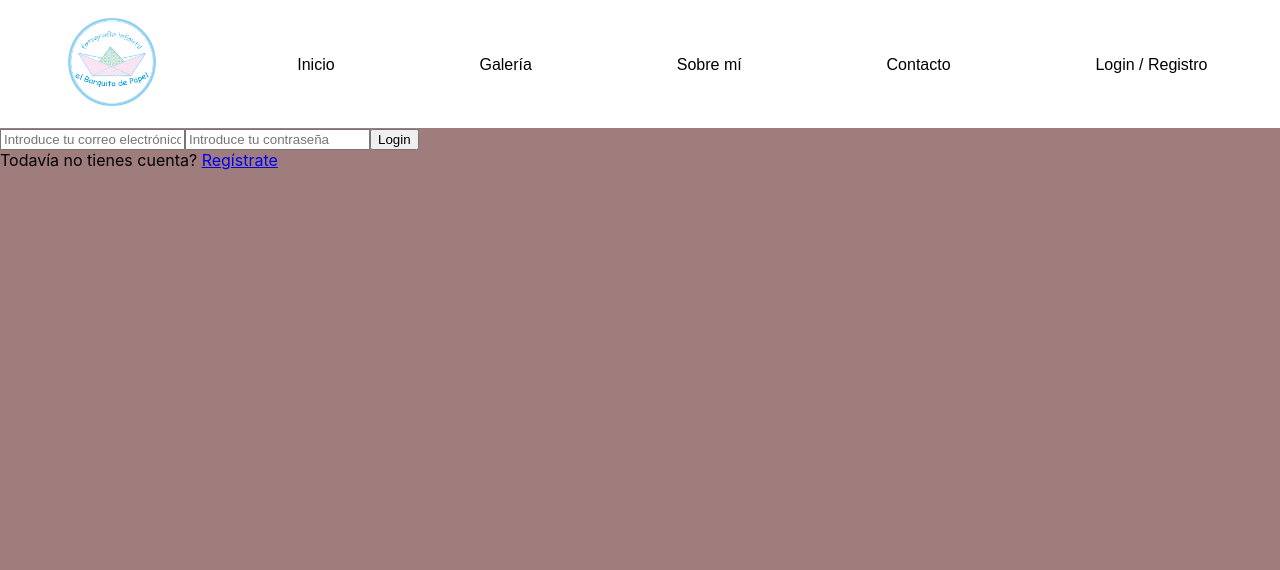
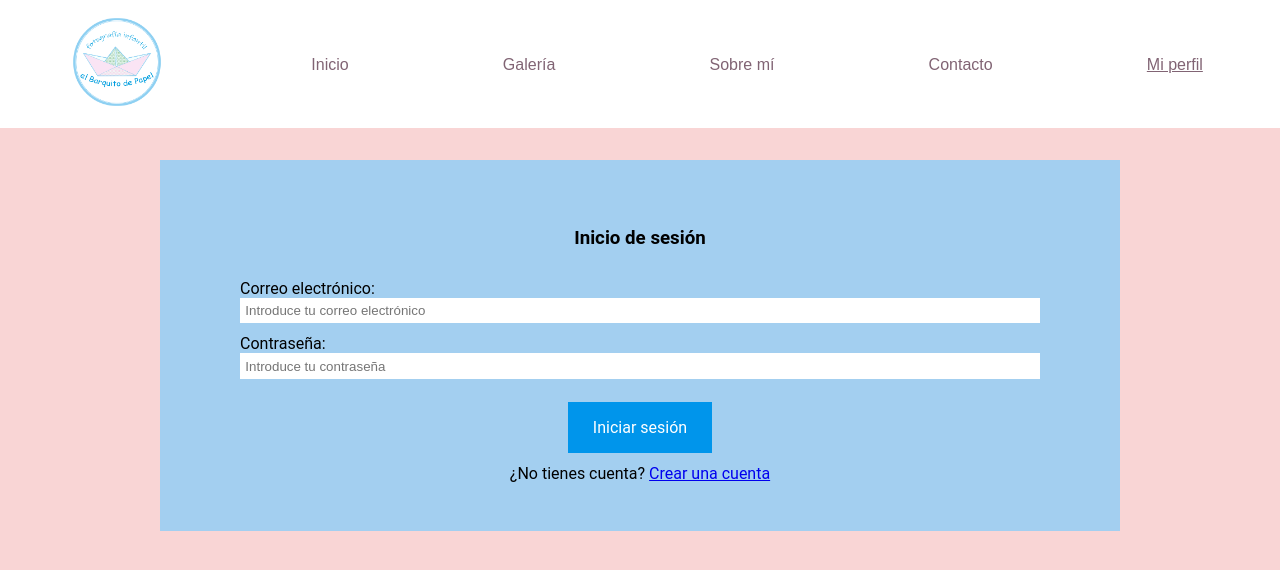
Before and after one commit to CherokiDev/webapp-photography-f, a React (Create React App) app: page /login in a window 1280 px wide. Shown: the top 570 px of the page. Built offline with nearby package versions, Linux system fonts and the light colour scheme.

Commit message:
added responsive styles to login

```diff
--- a/src/components/Header/Header.jsx
+++ b/src/components/Header/Header.jsx
@@ -26,30 +26,30 @@ const Header = (props) => {
                 </Link>
             </div>
             <div className="headerButtons">
-                <NavLink to="/" exact>Inicio</NavLink>
+                <NavLink to="/" exact activeStyle={{textDecoration: 'underline'}}>Inicio</NavLink>
             </div>
             <div className="headerButtons">
-                <NavLink to="/gallery" exact>Galería</NavLink>
+                <NavLink to="/gallery" exact activeStyle={{textDecoration: 'underline'}}>Galería</NavLink>
             </div>
             <div className="headerButtons">
-                <NavLink to="/aboutme" exact>Sobre mí</NavLink>
+                <NavLink to="/aboutme" exact activeStyle={{textDecoration: 'underline'}}>Sobre mí</NavLink>
             </div>
             <div className="headerButtons">
-                <NavLink to="/contact" exact>Contacto</NavLink>
+                <NavLink to="/contact" exact activeStyle={{textDecoration: 'underline'}}>Contacto</NavLink>
             </div>
             {props.user?.token
                 ?
                 <div className="headerButtons">
                     {adminRole.includes(props.user.role)
                         ?
-                        <NavLink to="/adminprofile" exact>Perfil (admin)</NavLink>
+                        <NavLink to="/adminprofile" exact activeStyle={{textDecoration: 'underline'}}>Mi Perfil (admin)</NavLink>
                         :
-                        <NavLink to="/profile" exact>Perfil</NavLink>
+                        <NavLink to="/profile" exact activeStyle={{textDecoration: 'underline'}}>Mi Perfil</NavLink>
                     }
                 </div>
                 :
                 <div className="headerButtons">
-                    <NavLink to="/login" exact>Login / Registro</NavLink>
+                    <NavLink to="/login" exact activeStyle={{textDecoration: 'underline'}}>Mi perfil</NavLink>
                 </div>
             }
             <div onClick={openModal} className="headerButtonOpenMenu">
@@ -75,14 +75,14 @@ const Header = (props) => {
                     <div className="headerButtonsMenu">
                         {adminRole.includes(props.user.role)
                             ?
-                            <NavLink to="/adminprofile" onClick={openModal} exact>Perfil (admin)</NavLink>
+                            <NavLink to="/adminprofile" onClick={openModal} exact>Mi Perfil (admin)</NavLink>
                             :
-                            <NavLink to="/profile" onClick={openModal} exact>Perfil</NavLink>
+                            <NavLink to="/profile" onClick={openModal} exact>Mi Perfil</NavLink>
                         }
                     </div>
                     :
                     <div className="headerButtonsMenu">
-                        <NavLink to="/login" onClick={openModal} exact>Login / Registro</NavLink>
+                        <NavLink to="/login" onClick={openModal} exact>Mi Perfil</NavLink>
                     </div>
                 }
                 <div onClick={openModal} className="headerButtonCloseMenu">
--- a/src/components/Header/Header.scss
+++ b/src/components/Header/Header.scss
@@ -1,5 +1,5 @@
 body {
-    background-color: #A07D7D;
+    background-color: #F9D5D5;
 }
 
 .header {
@@ -31,6 +31,7 @@ body {
         a {
             all: unset;
             cursor: pointer;
+            color: #816474;
             font-family: Arial, Helvetica, sans-serif;
             padding: 0.5em;
         }
@@ -45,7 +46,7 @@ body {
     justify-content: center;
     align-items: center;
     flex-direction: column;
-    background-color: rgba(255, 255, 255, 0.7);
+    background-color: rgba(255, 255, 255, 0.8);
     position: fixed;
     top: 0;
     left: 0;
@@ -63,7 +64,7 @@ body {
 .headerButtonOpenMenu {
     display: flex;
     position: fixed;
-    right: 5em;
+    right: 2em;
     width: 2.5em;
     height: 2.5em;
     display: flex;
@@ -78,7 +79,7 @@ body {
 .headerButtonCloseMenu {
     display: flex;
     position: fixed;
-    right: 5em;
+    right: 2em;
     top: 2.8em;
     width: 2.5em;
     height: 2.5em;
--- a/src/containers/Login/Login.jsx
+++ b/src/containers/Login/Login.jsx
@@ -1,13 +1,14 @@
 import axios from 'axios';
 import { Link, useHistory } from 'react-router-dom';
-import React, { useState } from 'react';
+import React from 'react';
 import { connect } from 'react-redux';
 import { LOGIN } from '../../redux/types/userType';
+import Swal from 'sweetalert2';
+import './Login.scss'
 
 
 const Login = (props) => {
     const history = useHistory();
-    const [msg, setMsg] = useState("");
 
     const handleSubmit = event => {
         event.preventDefault();
@@ -20,25 +21,45 @@ const Login = (props) => {
         axios.post(process.env.REACT_APP_API_URL + '/users/login', userData)
             .then(res => {
                 props.dispatch({ type: LOGIN, payload: res.data })
-                setMsg(`Bienvenid@`)
+                Swal.fire({
+                    toast: true,
+                    showConfirmButton: false,
+                    timer: 3000,
+                    timerProgressBar: true,
+                    icon: 'success',
+                    title: 'Sesión iniciada correctamente'
+                })
+
                 setTimeout(() => {
                     history.push('/')
                 }, 1500)
             }).catch(err => {
-                setMsg(`Ha habido un error al intentar iniciar sesión`)
+                Swal.fire({
+                    toast: true,
+                    showConfirmButton: false,
+                    timer: 3000,
+                    timerProgressBar: true,
+                    icon: 'error',
+                    title: 'Ha habido un error al intentar iniciar sesión'
+                })
             });
     }
 
     return (
         <>
-            <form action="" onSubmit={handleSubmit}>
+            <form className="loginForm" action="" onSubmit={handleSubmit}>
+                <h3>Inicio de sesión</h3>
+                <div>Correo electrónico:</div>
                 <input type="email" name="email" placeholder="Introduce tu correo electrónico" required />
+                <div>Contraseña:</div>
                 <input type="password" name="password" placeholder="Introduce tu contraseña" required />
-                <button type="submit">Login</button>
-                <div>{msg}</div>
-                <div>Todavía no tienes cuenta? <Link to="/register">Regístrate</Link></div>
+                <div className="divButton">
+                    <button type="submit">Iniciar sesión</button>
+                    <div>¿No tienes cuenta? <Link to="/register">Crear una cuenta</Link></div>
+                </div>
             </form>
         </>
     )
 }
+
 export default connect()(Login);
--- /dev/null
+++ b/src/containers/Login/Login.scss
@@ -0,0 +1,59 @@
+.loginForm {
+    display: flex;
+    justify-content: center;
+    flex-direction: column;
+    background-color: rgb(163, 207, 240);
+    padding: 3em 5em;
+    margin: 2em 10em;
+
+    h3 {
+        display: flex;
+        justify-content: center;
+        font-family: "Roboto", sans-serif;
+
+    }
+
+    div {
+        margin-top: 0.7em;
+        font-family: "Roboto", sans-serif;
+    }
+
+    input {
+        padding: 0.4em;
+        border: 0;
+    }
+
+    .divButton {
+        display: flex;
+        align-items: center;
+        justify-content: center;
+        flex-direction: column;
+    }
+
+    button {
+        all: unset;
+        display: flex;
+        justify-content: center;
+        align-items: center;
+        background-color: #0095eb;
+        padding: 1em;
+        margin-top: 0.7em;
+        width: 7em;
+        border: 0;
+        font-size: 1em;
+        color: white;
+        font-family: "Roboto", sans-serif;
+        cursor: pointer;
+    }
+}
+
+@media (max-width: 768px) {
+    .loginForm {
+        margin: auto;
+
+        input {
+            padding: 0.8em;
+        }
+    }
+
+}
```
Also changed, not shown: 1 other file (tests, documents, lock files or other folders).
